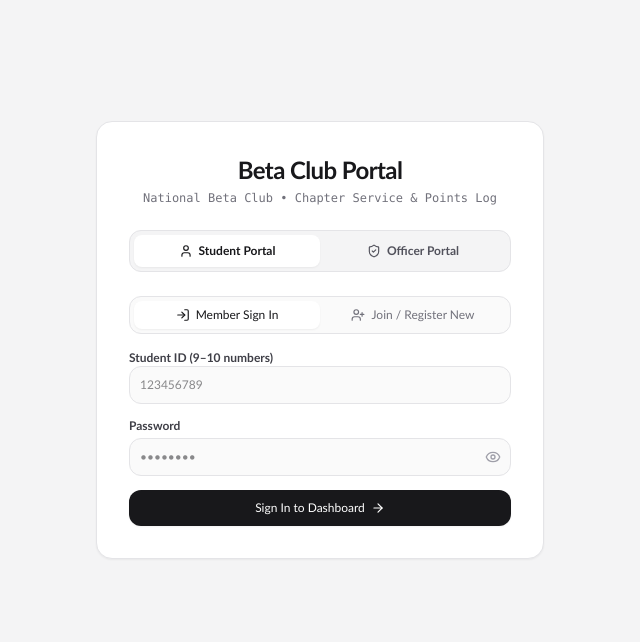
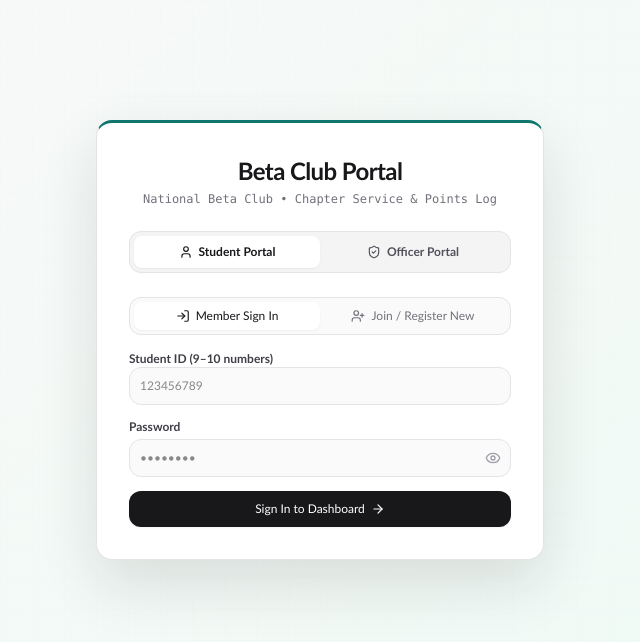
Before and after one commit to brusafrost/Beta-club-points-trackers, a React (Vite) app: page / in a window 1280 px wide. Shown: the top 642 px of the page, without its empty margins (320-960 px from the left). Built offline with nearby package versions, Linux system fonts and the light colour scheme; no server answers; the database is empty.

Commit message:
Refresh app-wide visual design

```diff
--- a/src/App.tsx
+++ b/src/App.tsx
@@ -84,7 +84,7 @@
   }
 
   return (
-    <div className="min-h-screen bg-zinc-50 text-zinc-900 flex flex-col selection:bg-zinc-900 selection:text-white">
+    <div className="portal-shell min-h-screen text-zinc-900 flex flex-col selection:bg-zinc-900 selection:text-white">
 
       {/* Outer Container */}
       <div className="flex-1 max-w-7xl w-full mx-auto p-4 sm:p-6 lg:p-8 flex flex-col">
--- a/src/components/LoginView.tsx
+++ b/src/components/LoginView.tsx
@@ -128,7 +128,7 @@
   };
 
   return (
-    <div className="min-h-[85vh] flex items-center justify-center py-6 px-4">
+    <div className="portal-login min-h-[85vh] flex items-center justify-center py-6 px-4">
       <div className="w-full max-w-md bg-white rounded-2xl border border-zinc-200 shadow-xs p-6 sm:p-8 space-y-6 animate-in fade-in duration-200">
 
         {/* Brand Top - Clean Typography Wordmark */}
--- a/src/components/Navbar.tsx
+++ b/src/components/Navbar.tsx
@@ -1,6 +1,6 @@
 import React from 'react';
 import { AuthSession, AppConfig } from '../types';
-import { Award, LogOut, Settings, ShieldCheck, User, PlusCircle, CheckCircle2, BarChart3, Users, Table } from 'lucide-react';
+import { Award, LogOut, Settings, ShieldCheck, User, PlusCircle, BarChart3, Users, Table } from 'lucide-react';
 
 interface NavbarProps {
   session: AuthSession | null;
@@ -24,10 +24,13 @@
   if (!session) return null;
 
   return (
-    <header className="bg-white p-3.5 sm:p-4 rounded-2xl border border-zinc-200 shadow-xs mb-6 flex flex-col md:flex-row md:items-center md:justify-between gap-4">
+    <header className="bg-white p-3.5 sm:p-4 rounded-2xl border border-zinc-200 shadow-xs mb-6 flex flex-col md:flex-row md:items-center md:justify-between gap-4 md:sticky md:top-4 md:z-30">
       {/* Brand Zone */}
       <div className="flex items-center gap-3">
-        <div>
+        <div className="w-9 h-9 rounded-xl bg-teal-700 text-white flex items-center justify-center shadow-sm shrink-0">
+          <Award className="w-5 h-5" />
+        </div>
+        <div className="min-w-0">
           <h1 className="text-sm sm:text-base font-bold text-zinc-900 leading-tight">
             {config.clubName}
           </h1>
--- a/src/index.css
+++ b/src/index.css
@@ -9,6 +9,10 @@
 	min-width: 320px;
 	font-family: "Trebuchet MS", "Segoe UI", sans-serif;
 	-webkit-font-smoothing: antialiased;
+	color: #18181b;
+	background-color: #f4f4f5;
+	background-image: linear-gradient(rgba(24, 24, 27, 0.025) 1px, transparent 1px), linear-gradient(90deg, rgba(24, 24, 27, 0.025) 1px, transparent 1px);
+	background-size: 32px 32px;
 }
 
 button,
@@ -17,3 +21,39 @@
 textarea {
 	font: inherit;
 }
+
+button {
+	-webkit-tap-highlight-color: transparent;
+}
+
+button:focus-visible,
+input:focus-visible,
+select:focus-visible,
+textarea:focus-visible {
+	outline: 3px solid rgba(13, 148, 136, 0.28);
+	outline-offset: 2px;
+}
+
+.portal-shell {
+	background: linear-gradient(135deg, rgba(250, 250, 249, 0.9), rgba(241, 245, 243, 0.94));
+}
+
+.portal-login {
+	background: linear-gradient(135deg, rgba(250, 250, 249, 0.78), rgba(236, 253, 245, 0.72));
+}
+
+.portal-login > div {
+	box-shadow: 0 24px 60px rgba(24, 24, 27, 0.12);
+	border-top: 3px solid #0f766e;
+}
+
+.portal-shell .bg-white.rounded-2xl {
+	box-shadow: 0 8px 24px rgba(24, 24, 27, 0.045);
+}
+
+@media (max-width: 640px) {
+	.portal-shell .bg-white.rounded-2xl,
+	.portal-shell .bg-zinc-950.rounded-2xl {
+		border-radius: 1rem;
+	}
+}
```
